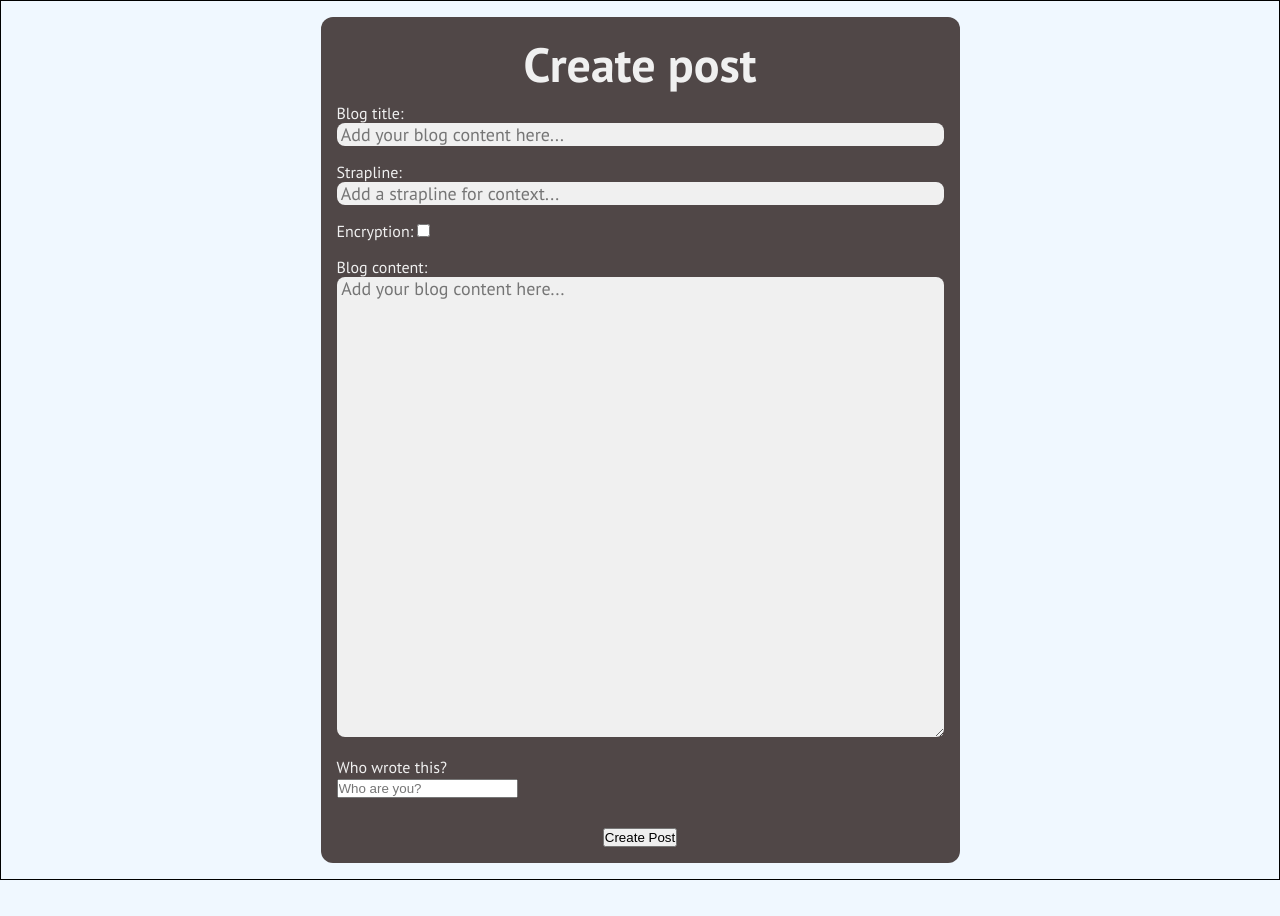
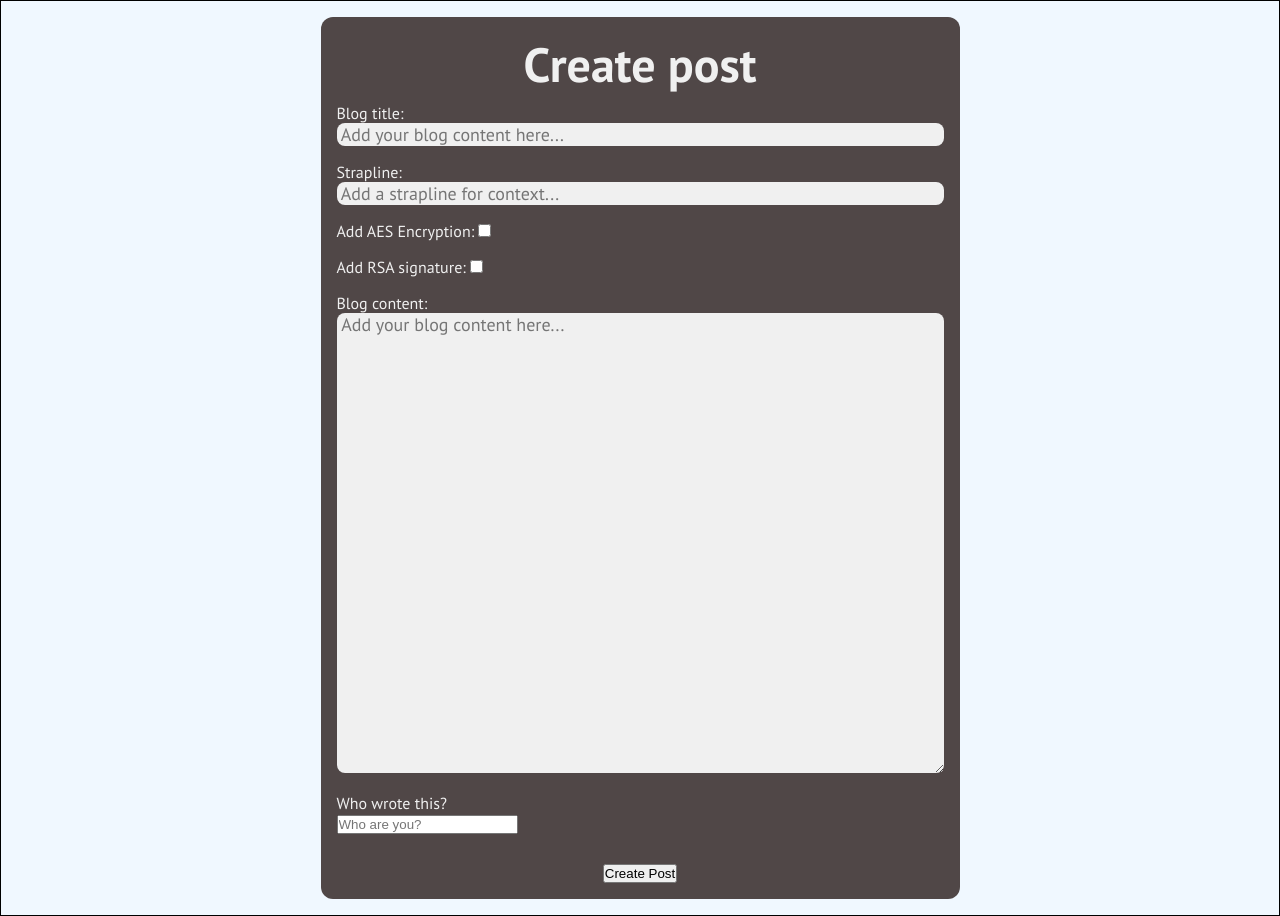
Before and after one commit to CharlieWWW94/pk_blog, a Django app: page /blogs/new_blog/ in a window 1280 px wide. Shown: the part 70-986 px from the top of the page. Before the commit the page ends 950 px from the top, so only its background shows below. Run offline with Django 4.2, Linux system fonts and the light colour scheme.

Commit message:
Add verification option to new blog post form

```diff
--- a/blogs/forms.py
+++ b/blogs/forms.py
@@ -10,6 +10,15 @@ class NewBlogForm(forms.Form):
     blog_content = forms.CharField( widget=forms.Textarea(attrs={'class': 'form-content', 'placeholder': ' Add your blog content here...', 'rows': 20, 'cols': 10, }))
     author = forms.CharField( widget=forms.TextInput(attrs={'placeholder': 'Who are you?'}))
 
+
+class NewBlogForm2(forms.Form):
+    title = forms.CharField( widget=forms.TextInput(attrs={'class': 'form-content', 'placeholder': ' Add your blog content here...'}))
+    strapline = forms.CharField( widget=forms.TextInput(attrs={'class': 'form-content','placeholder': ' Add a strapline for context...'}))
+    is_encrypted = forms.BooleanField(help_text=' Would you like your post encrypted with AES?', required=False)
+    is_verified = forms.BooleanField(help_text=' Would you like to add an RSA signature to your post?', required=False)
+    blog_content = forms.CharField( widget=forms.Textarea(attrs={'class': 'form-content', 'placeholder': ' Add your blog content here...', 'rows': 20, 'cols': 10, }))
+    author = forms.CharField( widget=forms.TextInput(attrs={'placeholder': 'Who are you?'}))
+
 class DecryptForm(forms.Form):
     user_key = forms.CharField( widget=forms.TextInput(attrs={'class': 'form-content-1', 'placeholder': 'Add key here...'}))
     blog_id = forms.CharField( widget=forms.TextInput(attrs={'class': 'form-content-2', 'placeholder': 'Confirm blog ID:'}))
--- a/blogs/urls.py
+++ b/blogs/urls.py
@@ -5,7 +5,7 @@ from django.contrib.staticfiles.urls import staticfiles_urlpatterns
 
 
 urlpatterns = [
-    path('new_blog/', views.create_blog),
+    path('new_blog/', views.create_blog2),
     path('all_blogs/', views.view_all, name='all_blogs'),
     path('blog/<str:id>', views.view_blog, name='1_blog'),
     path('home/', views.home, name='homepage'),
--- a/blogs/views.py
+++ b/blogs/views.py
@@ -1,7 +1,7 @@
 from distutils.log import error
 from django.shortcuts import render
 from .models import ProtectedBlog
-from .forms import NewBlogForm, DecryptForm
+from .forms import NewBlogForm2, DecryptForm
 from enkrypt import BlogEncryptor, KeyEncryptor
 from .models import ProtectedBlog
 from pickle import dumps, loads
@@ -63,7 +63,51 @@ def view_blog(request, id):
     return render(request, 'blogs/blog.html', {'blog': blog[0], 'form': form})
 
 
-def create_blog(request):
+# def create_blog(request):
+#     '''
+#     Renders page with new blog form. Upon post, saves form content to db.
+#     If user has requested encryption, the blog content is encrypted, as is the aes key.
+#     '''
+
+#     if request.method == 'POST':
+#         # Adds data from form to a new blog object for the database.
+#         new_blog = ProtectedBlog()
+#         new_blog.title = request.POST['title']
+#         new_blog.strapline = request.POST['strapline']
+#         new_blog.attributed_name = request.POST['author']
+#         new_blog.author = request.user.id
+
+#         content = request.POST['blog_content']
+#         new_blog.blog_content = content
+
+#         if request.POST.get('is_encrypted') != None:
+#             # Encrypts the blog with AES, and then encrypts the key with RSA.
+#             # This means only users with the RSA Private Key can decrypt the content
+
+#             new_blog.is_encrypted = True
+#             blog_encryption = BlogEncryptor()
+#             new_blog.blog_content = blog_encryption.encrypt(content)
+#             key_encryption = KeyEncryptor()
+#             access_key = key_encryption.gen_pk_keys()
+#             # Access key as bytes - needed later for decryption.
+#             bytes_key = str(dumps(access_key))
+#             encrypted_key = key_encryption.encrypt_key(
+#                 blog_encryption.get_key())
+#             new_blog.private_key = encrypted_key
+
+#         else:
+#             new_blog.is_encrypted = False
+#         # encrypted or unencrypted blog object saves to db:
+
+#         new_blog.save()
+
+#         return render(request, 'blogs/blog_created.html', {'key': bytes_key, 'url_id': new_blog.id})
+
+#     new_form = NewBlogForm()
+#     return render(request, 'blogs/create_blog.html', {'new_form': new_form})
+
+
+def create_blog2(request):
     '''
     Renders page with new blog form. Upon post, saves form content to db.
     If user has requested encryption, the blog content is encrypted, as is the aes key.
@@ -103,5 +147,5 @@ def create_blog(request):
 
         return render(request, 'blogs/blog_created.html', {'key': bytes_key, 'url_id': new_blog.id})
 
-    new_form = NewBlogForm()
+    new_form = NewBlogForm2()
     return render(request, 'blogs/create_blog.html', {'new_form': new_form})
--- a/templates/blogs/create_blog.html
+++ b/templates/blogs/create_blog.html
@@ -23,8 +23,13 @@
             </li>
             <li class="form-entry">
                 {{new_form.is_encrypted.errors}}
-                <label for="{{ new_form.is_encrypted.id_for_label }}">Encryption:</label>
+                <label for="{{ new_form.is_encrypted.id_for_label }}">Add AES Encryption:</label>
                 {{new_form.is_encrypted}}
+            </li>
+            <li class="form-entry">
+                {{new_form.is_verified.errors}}
+                <label for="{{ new_form.is_verified.id_for_label }}">Add RSA signature:</label>
+                {{new_form.is_verified}}
             </li>
             <li class="form-entry">
                 {{new_form.blog_content.errors}}
```
